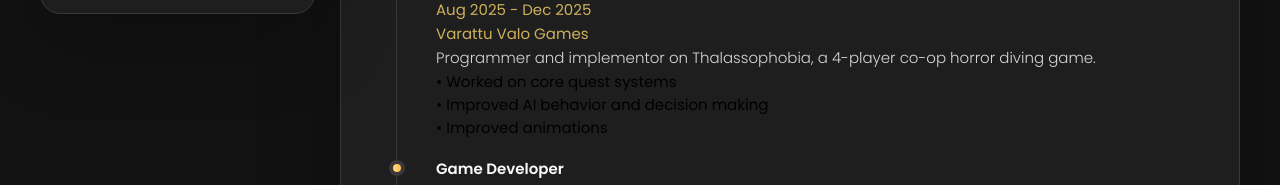
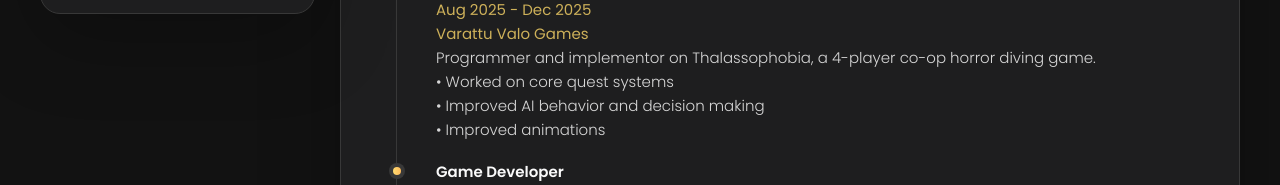
Before and after one commit to icxrus/icxrus.github.io, a plain HTML site: page index.html in a window 1280 px wide. Both pictures are taken after a click on the button "Resume". Shown: the part 611-796 px from the top of the page. Drawn offline with nearby package versions, Linux system fonts and the light colour scheme.

Commit message:
fix colors

```diff
--- a/index.html
+++ b/index.html
@@ -317,12 +317,9 @@
                         <p class="timeline-text">
                             Programmer and implementor on Thalassophobia, a 4-player co-op horror diving game.
                         </p>
-                        <ul>
-                            <li>• Worked on core quest systems</li>
-                            <li>• Improved AI behavior and decision making</li>
-                            <li>• Improved animations</li>
-                        </ul>
-
+                        <p class="timeline-text">• Worked on core quest systems</p>
+                        <p class="timeline-text">• Improved AI behavior and decision making</p>
+                        <p class="timeline-text">• Improved animations</p>
                     </li>
 
                     <li class="timeline-item">
```
